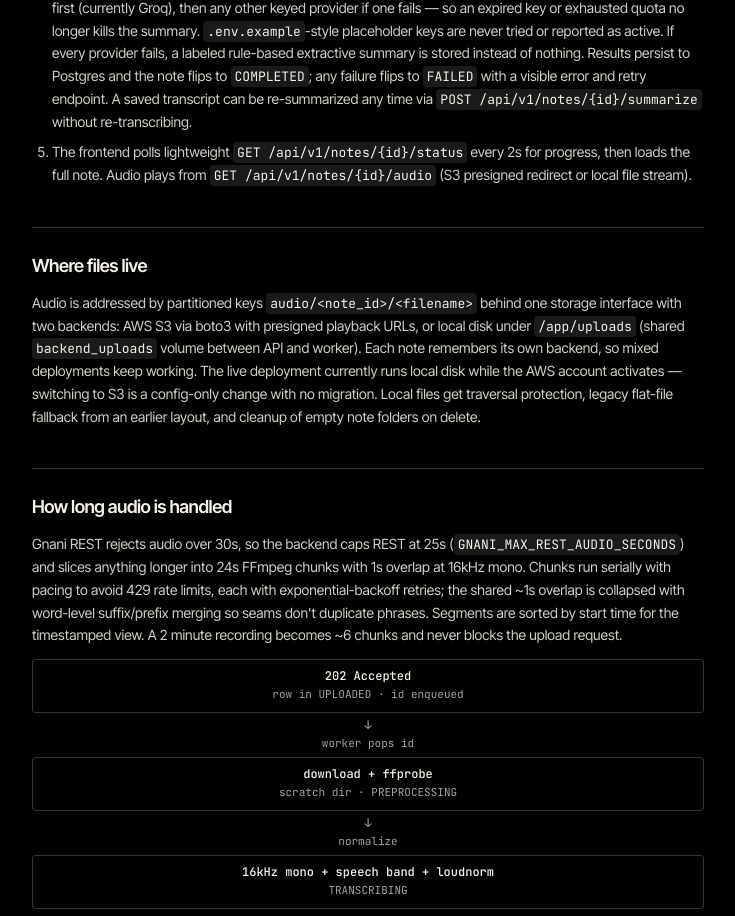
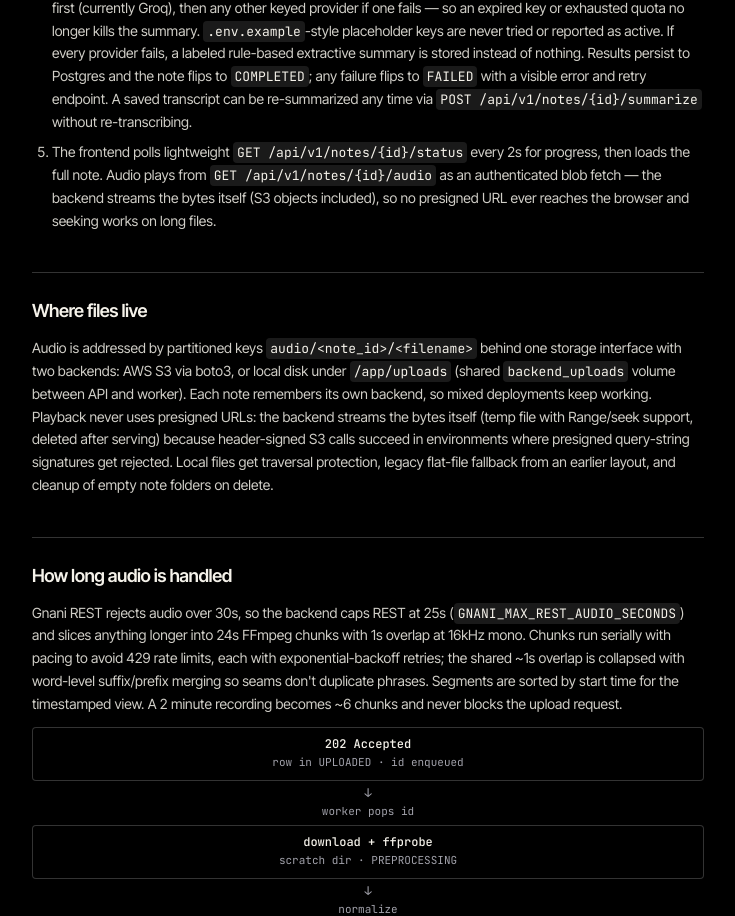
Before and after one commit to Enky-yy/gnani-home-assessment, a Next.js app in the folder frontend/: page /architecture in a window 1280 px wide. Shown: the part 1351-2267 px from the top of the page, without its empty margins (240-975 px from the left). Built offline with nearby package versions, Linux system fonts and the light colour scheme; no server answers.

Commit message:
docs: backend-streamed playback everywhere, s3 live, 32 tests

```diff
--- a/frontend/app/architecture/page.tsx
+++ b/frontend/app/architecture/page.tsx
@@ -53,7 +53,8 @@ export default function ArchitecturePage() {
           </li>
           <li>
             The frontend polls lightweight <code className="rounded bg-white/10 px-1 py-0.5 font-mono text-[13px] text-paper">GET /api/v1/notes/{"{id}"}/status</code> every 2s for progress, then loads the full note. Audio plays
-            from <code className="rounded bg-white/10 px-1 py-0.5 font-mono text-[13px] text-paper">GET /api/v1/notes/{"{id}"}/audio</code> (S3 presigned redirect or local file stream).
+            from <code className="rounded bg-white/10 px-1 py-0.5 font-mono text-[13px] text-paper">GET /api/v1/notes/{"{id}"}/audio</code> as an authenticated blob fetch — the backend streams the bytes itself
+            (S3 objects included), so no presigned URL ever reaches the browser and seeking works on long files.
           </li>
         </ol>
       </section>
@@ -62,11 +63,12 @@ export default function ArchitecturePage() {
         <h2 className="text-lg font-semibold tracking-tight text-paper">Where files live</h2>
         <p>
           Audio is addressed by partitioned keys <code className="rounded bg-white/10 px-1 py-0.5 font-mono text-[13px] text-paper">audio/{"<note_id>"}/{"<filename>"}</code> behind
-          one storage interface with two backends: AWS S3 via boto3 with presigned playback URLs, or local disk under{" "}
+          one storage interface with two backends: AWS S3 via boto3, or local disk under{" "}
           <code className="rounded bg-white/10 px-1 py-0.5 font-mono text-[13px] text-paper">/app/uploads</code> (shared <code className="rounded bg-white/10 px-1 py-0.5 font-mono text-[13px] text-paper">backend_uploads</code> volume between API and worker).
-          Each note remembers its own backend, so mixed deployments keep working. The live deployment currently runs local disk while the AWS
-          account activates — switching to S3 is a config-only change with no migration. Local files get traversal protection, legacy flat-file
-          fallback from an earlier layout, and cleanup of empty note folders on delete.
+          Each note remembers its own backend, so mixed deployments keep working. Playback never uses presigned URLs: the backend streams the bytes
+          itself (temp file with Range/seek support, deleted after serving) because header-signed S3 calls succeed in environments where presigned
+          query-string signatures get rejected. Local files get traversal protection, legacy flat-file fallback from an earlier layout, and cleanup
+          of empty note folders on delete.
         </p>
       </section>
 
```
Also changed, not shown: 4 other files (tests, documents, lock files or other folders).
